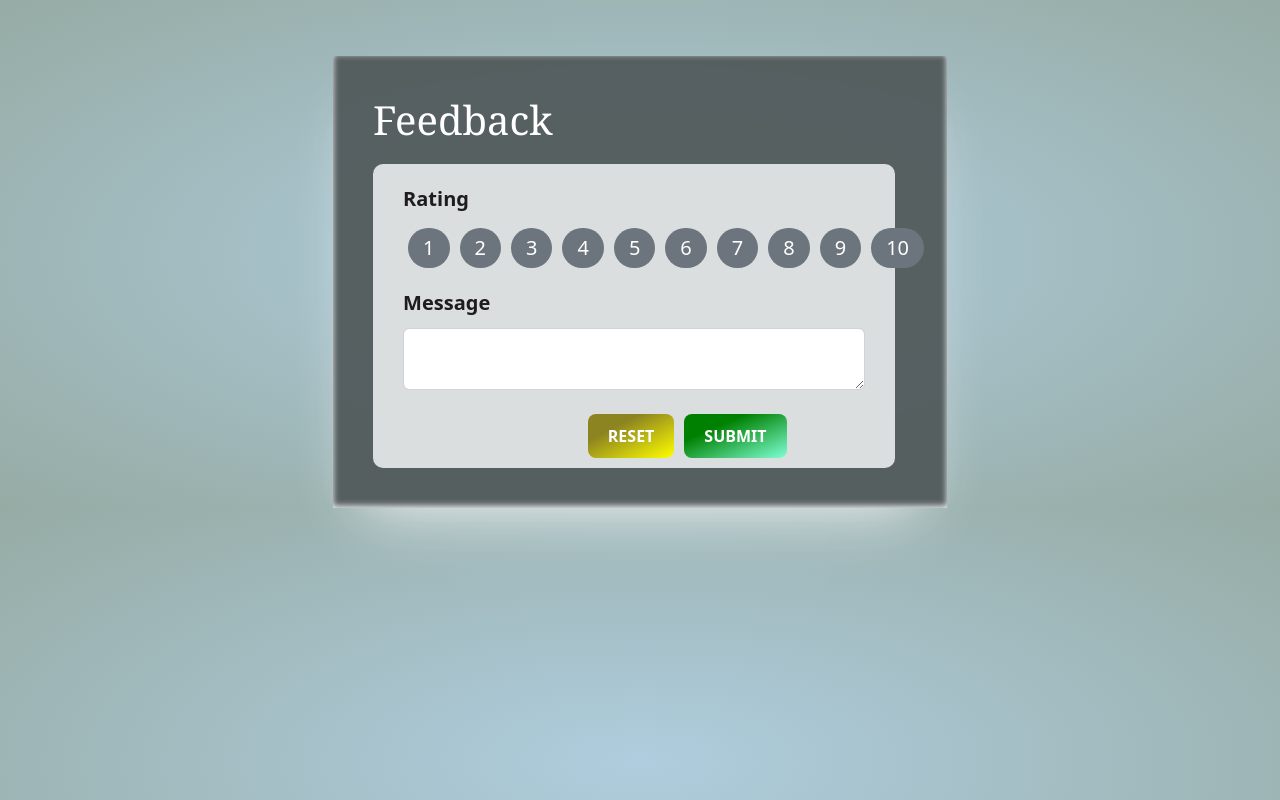
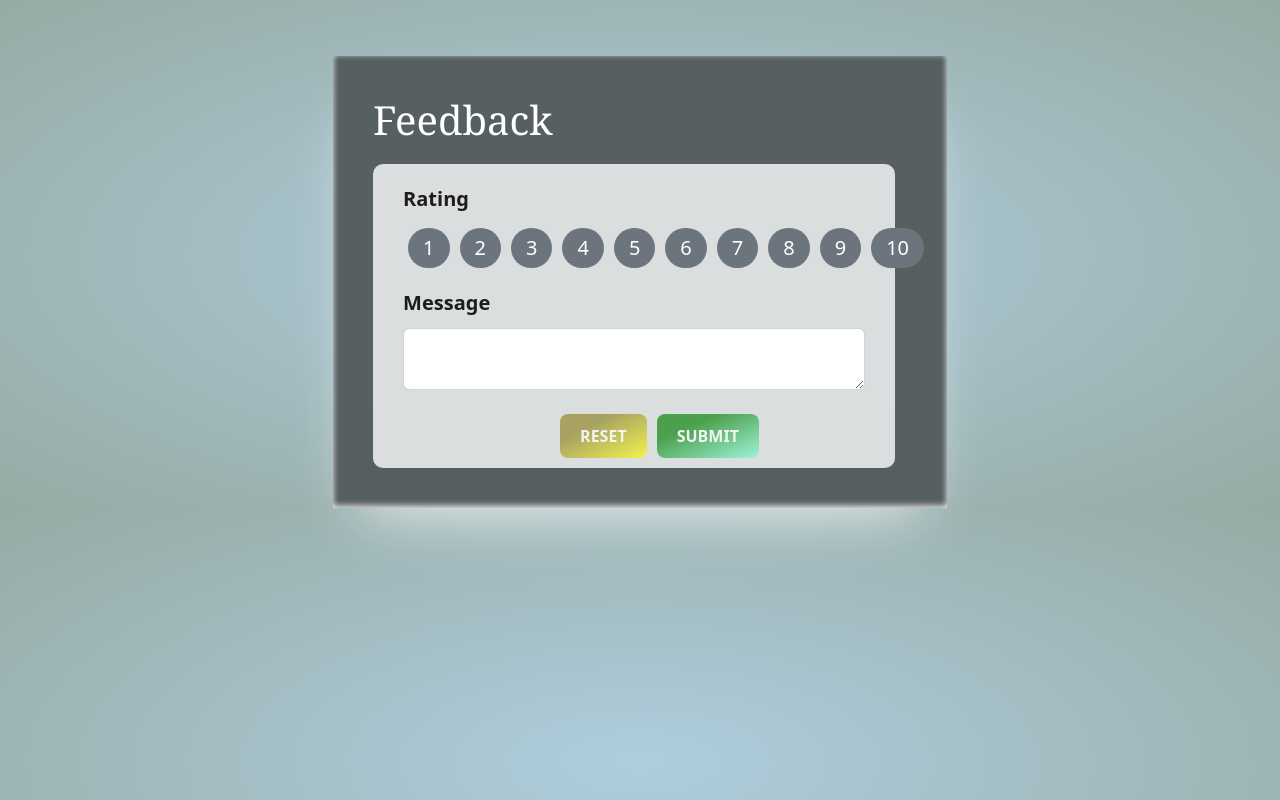
Before and after one commit to AjithJK2309/react, a React (Create React App) app: page / in a window 1280 px wide. Built offline with nearby package versions, Linux system fonts and the light colour scheme; data requests are answered from the project's data file; the HTML template or start-up script is replaced by a standard one.

Commit message:
ui changes

```diff
--- a/src/components/get-feedback/StyleComponent.js
+++ b/src/components/get-feedback/StyleComponent.js
@@ -58,7 +58,7 @@ export const SubmitButton = styled.button`
     font-weight: 700;
     border-radius: 8px;
     position: relative;
-    right: -40%;
+    right: -34%;
     margin-bottom: 10px;
     cursor: pointer;
     &:hover{
@@ -66,6 +66,7 @@ export const SubmitButton = styled.button`
     }
     &:disabled{
         cursor: not-allowed;
+        opacity: 0.65;
         &:hover{
             background-image: linear-gradient(to bottom right, ${props => props.theme.colors.green} 30%, ${props => props.theme.colors.lightGreen});
         }
```
